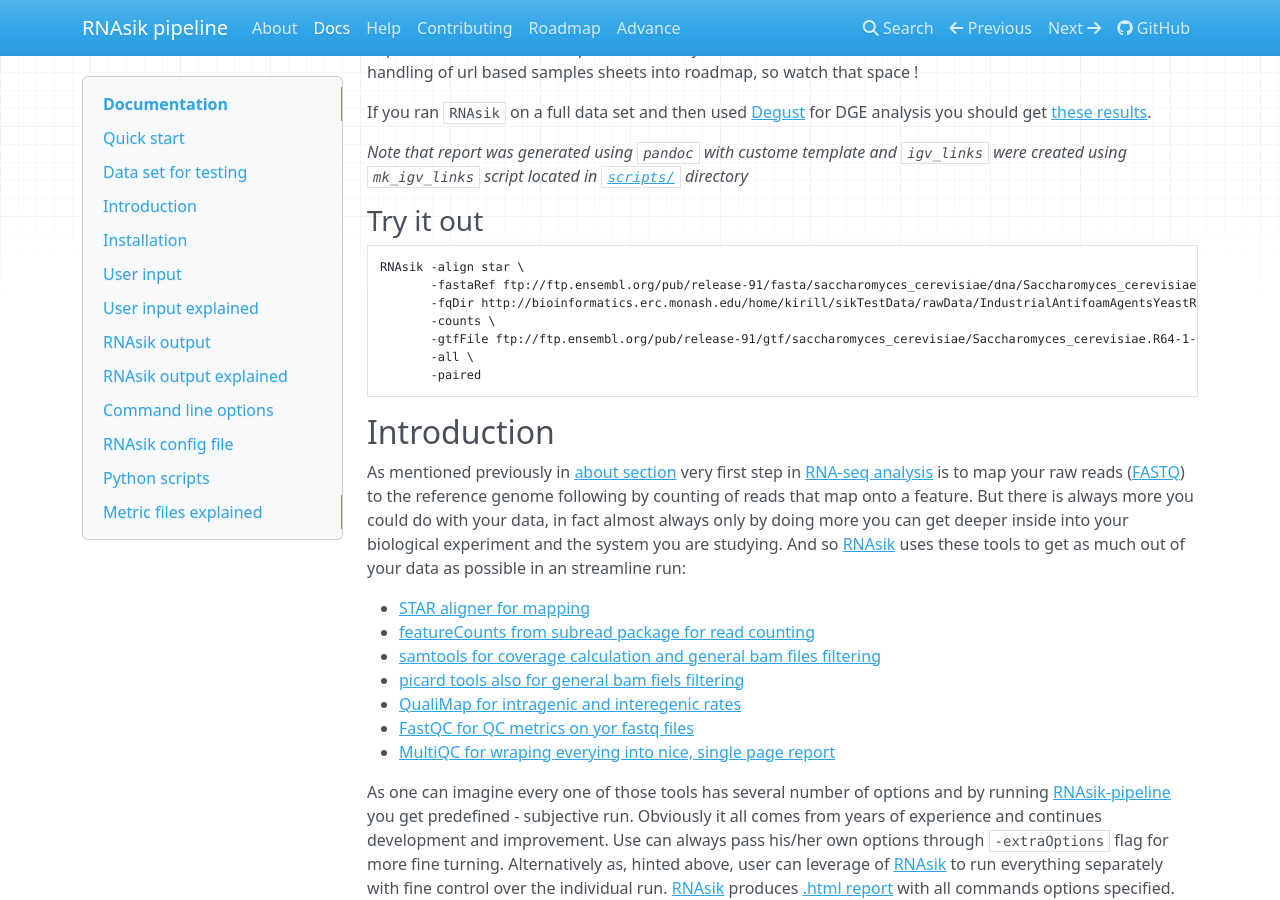
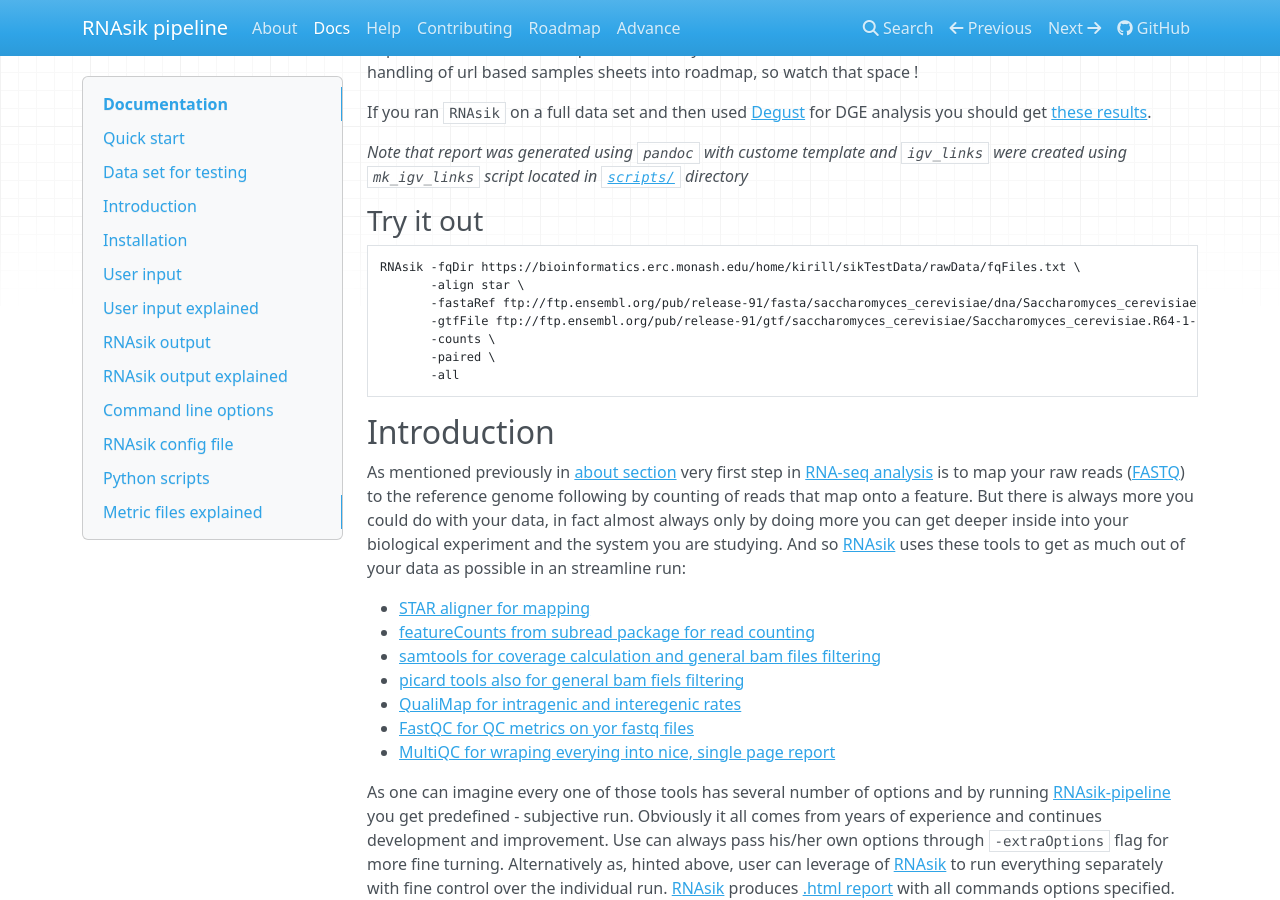
Before and after one commit to MonashBioinformaticsPlatform/RNAsik-pipe, an MkDocs documentation site: the page built from docs/docs.md, in a window 1280 px wide and 900 px high, scrolled down 1737 px. Built offline with MkDocs 1.6.1, drawn with Linux system fonts in a browser that asks for light colours; nearby versions of some CDN libraries; comment, search, counter and statistics services are not loaded; old or Windows-style settings are respelled for this version of MkDocs; some of the changed lines change nothing that is shown; some of the changed text lies outside the part shown.

Commit message:
updated docs

````diff
--- a/docs/docs.md
+++ b/docs/docs.md
@@ -66,13 +66,13 @@
 ### Try it out
 
 ```BASH
-RNAsik -align star \
+RNAsik -fqDir https://bioinformatics.erc.monash.edu/home/kirill/sikTestData/rawData/fqFiles.txt \
+       -align star \
        -fastaRef ftp://ftp.ensembl.org/pub/release-91/fasta/saccharomyces_cerevisiae/dna/Saccharomyces_cerevisiae.R64-1-1.dna_sm.toplevel.fa.gz \
-       -fqDir http://bioinformatics.erc.monash.edu/home/kirill/sikTestData/rawData/IndustrialAntifoamAgentsYeastRNAseqData.tar \
+       -gtfFile ftp://ftp.ensembl.org/pub/release-91/gtf/saccharomyces_cerevisiae/Saccharomyces_cerevisiae.R64-1-1.91.gtf.gz \
        -counts \
-       -gtfFile ftp://ftp.ensembl.org/pub/release-91/gtf/saccharomyces_cerevisiae/Saccharomyces_cerevisiae.R64-1-1.91.gtf.gz \
-       -all \
-       -paired
+       -paired \
+       -all
 ```
 
 ## Introduction
@@ -322,15 +322,6 @@
 <tr><td class="left_col">-bamsDir</td> <td> specify path to BAMs directory. Use if bams were generated outside of the pipeline </td></tr>
 </table>
 
-
-<p><a href="https://twitter.com/intent/tweet?screen_name=kizza_a" class="twitter-mention-button" data-size="large" data-show-count="false">Tweet to @kizza_a</a><script async src="//platform.twitter.com/widgets.js" charset="utf-8"></script> </p>
-
-<p class="twitter-btn">
-<a class="twitter-share-button"
-  href="https://twitter.com/intent/tweet?text=Hey%20I%27m%20using%20this%20fully%20sick%20RNAseq%20pipeline%20It%27s%20sik%20easy%20http%3A%2F%2Fgithub%2Ecom%2Fmonashbioinformaticsplatform%2FRNAsik%2Dpipe%20by%20%40kizza%5Fa%20from%20%40MonashBioinfo" data-size="large">
-Share</a>
-</p>
-
 ## RNAsik config file
 
 Below is a list of all options that are supported so by `RNAsik` so far with the defatul values.
@@ -570,8 +561,6 @@
 #### Picard
 
 - [CollectAlignmentSummaryMetrics](https://broadinstitute.github.io/picard/picard-metric-definitions.html#AlignmentSummaryMetrics)
-
-
 - [CollectGcBiasMetrics](https://software.broadinstitute.org/gatk/documentation/tooldocs/current/picard_analysis_CollectGcBiasMetrics.php)
 - [MarkDuplicates](https://broadinstitute.github.io/picard/picard-metric-definitions.html#DuplicationMetrics)
 
@@ -585,3 +574,11 @@
 - `CollectInsertSizeMetrics`
 - `CollectGcBiasMetrics`
 - `EstimateLibraryComplexity`
+
+<p><a href="https://twitter.com/intent/tweet?screen_name=kizza_a" class="twitter-mention-button" data-size="large" data-show-count="false">Tweet to @kizza_a</a><script async src="//platform.twitter.com/widgets.js" charset="utf-8"></script> </p>
+
+<p class="twitter-btn">
+<a class="twitter-share-button"
+  href="https://twitter.com/intent/tweet?text=Hey%20I%27m%20using%20this%20fully%20sick%20RNAseq%20pipeline%20It%27s%20sik%20easy%20http%3A%2F%2Fgithub%2Ecom%2Fmonashbioinformaticsplatform%2FRNAsik%2Dpipe%20by%20%40kizza%5Fa%20from%20%40MonashBioinfo" data-size="large">
+Share</a>
+</p>
````
